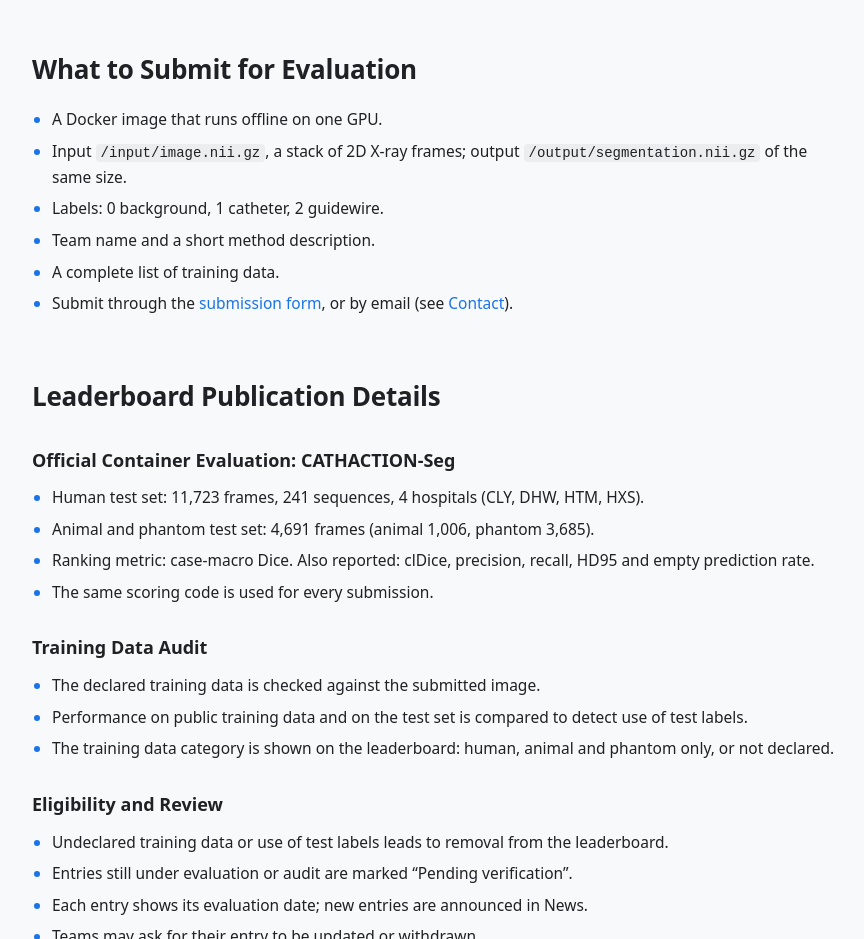
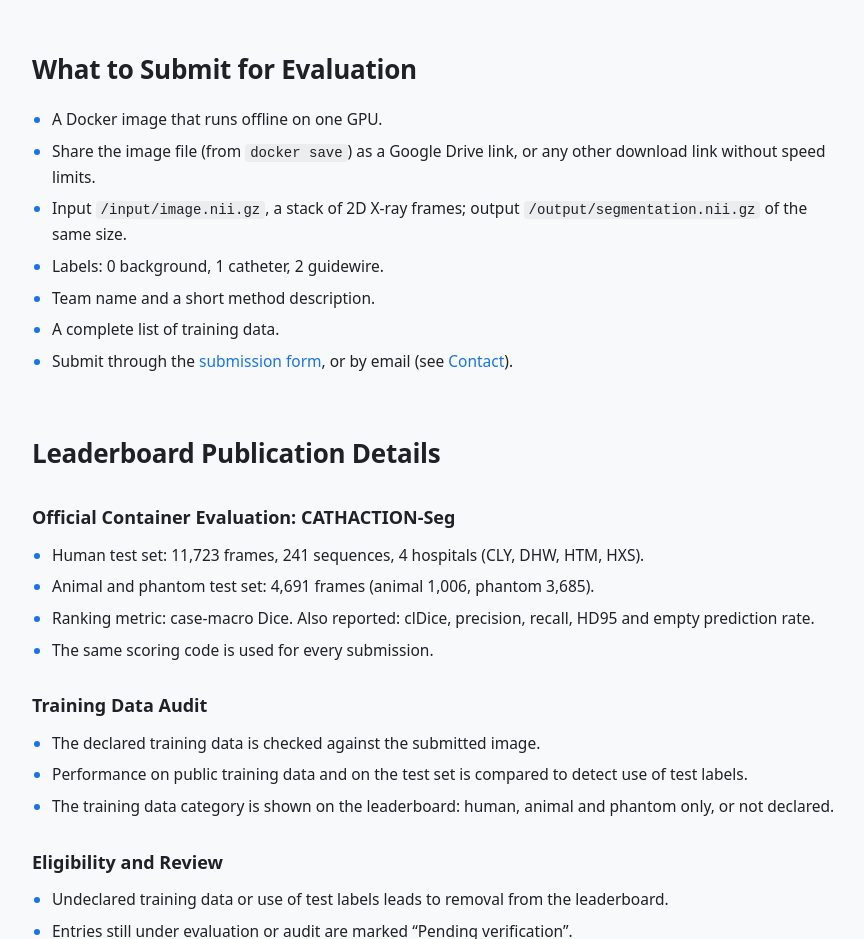
Before and after one commit to cathaction/cathaction.github.io, a plain HTML site: page protocol.html in a window 1280 px wide. Shown: the part 960-1899 px from the top of the page, without its empty margins (320-1184 px from the left). Drawn offline with Linux system fonts and the light colour scheme; a web font is replaced by a local one.

Commit message:
Protocol: submit Docker image via Google Drive or an unthrottled download link
Co-Authored-By: Claude Opus 5.5 <noreply@anthropic.com>

```diff
--- a/protocol.html
+++ b/protocol.html
@@ -146,6 +146,7 @@
       <h2>What to Submit for Evaluation</h2>
       <ul class="dots">
         <li>A Docker image that runs offline on one GPU.</li>
+        <li>Share the image file (from <code>docker save</code>) as a Google Drive link, or any other download link without speed limits.</li>
         <li>Input <code>/input/image.nii.gz</code>, a stack of 2D X-ray frames; output <code>/output/segmentation.nii.gz</code> of the same size.</li>
         <li>Labels: 0 background, 1 catheter, 2 guidewire.</li>
         <li>Team name and a short method description.</li>
@@ -215,6 +216,7 @@
       <h2>提交内容</h2>
       <ul class="dots">
         <li>可离线在单张 GPU 上运行的 Docker 镜像。</li>
+        <li>镜像文件（<code>docker save</code> 导出）通过谷歌云盘链接提交，或其他不限制下载速度的链接。</li>
         <li>输入 <code>/input/image.nii.gz</code>（二维 X 光帧序列），输出同尺寸的 <code>/output/segmentation.nii.gz</code>。</li>
         <li>标签：0 背景，1 导管，2 导丝。</li>
         <li>队名和方法简介。</li>
```
Also changed, not shown: 1 other file.
